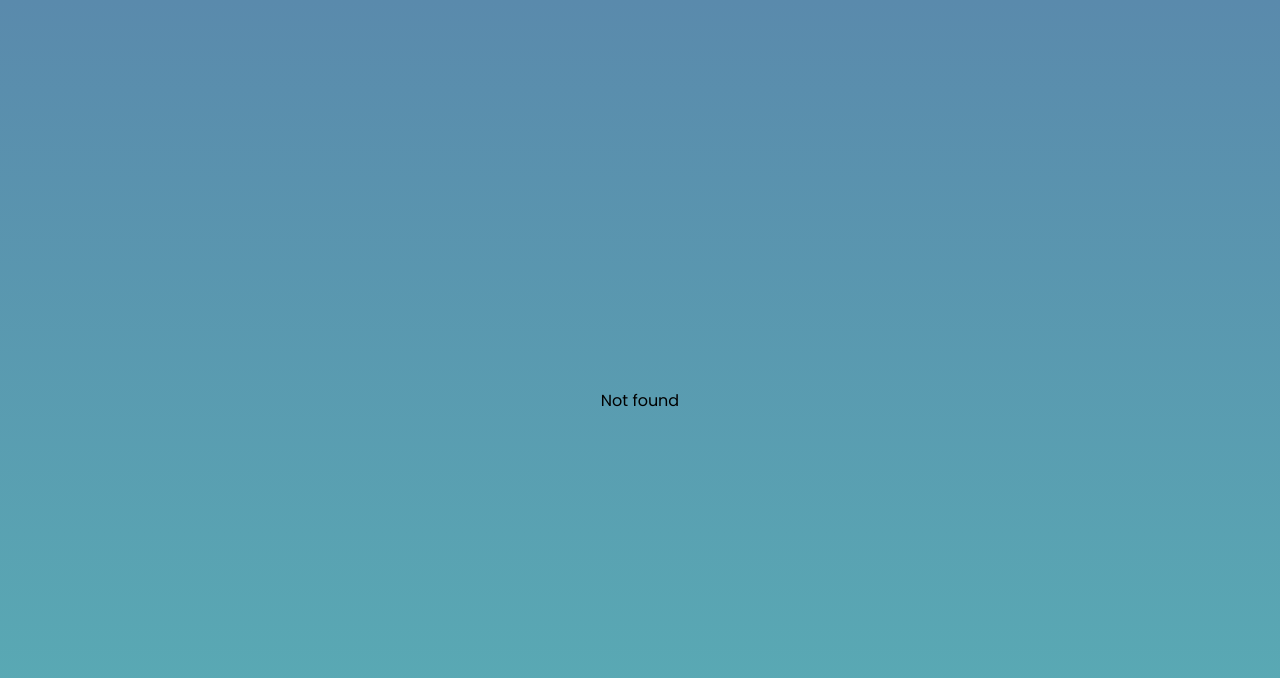
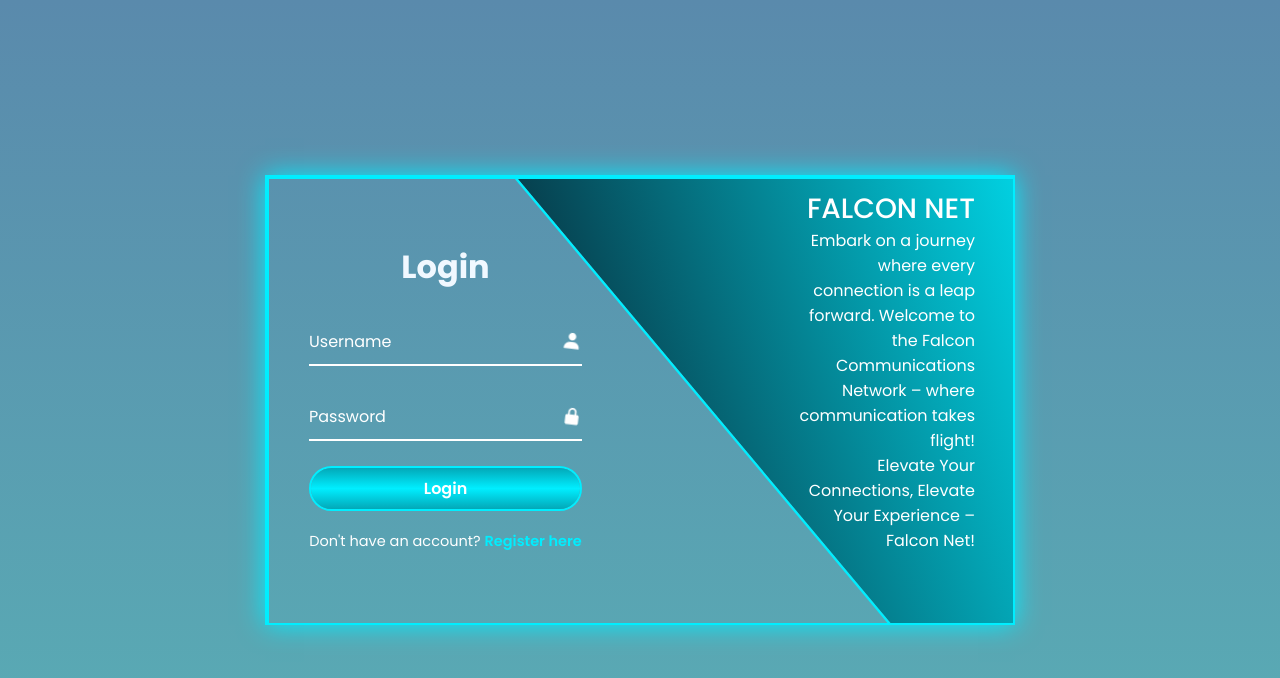
Before and after one commit to DImeah/Falcon-Net, a React (Vite) app in the folder client/: page / in a window 1280 px wide. Shown: the top 678 px of the page. Built offline with nearby package versions, Linux system fonts and the light colour scheme; sample sign-in values are in the browser's storage.

Commit message:
still makin changes again

```diff
--- a/client/src/App.jsx
+++ b/client/src/App.jsx
@@ -41,6 +41,7 @@ const App = () => {
   return (
     <div>
       <Routes>
+        <Route path="*" element={<Login />} />
         <Route path="/app" element={<MainContainer />}>
           <Route path="welcome" element={<Welcome />}></Route>
           <Route path="chat" element={<ChatArea />}></Route>
@@ -48,9 +49,9 @@ const App = () => {
           <Route path="create-groups" element={<CreateGroups />}></Route>
           <Route path="groups" element={<Groups />}></Route>
         </Route>
-        <Route path="/auth" element={<Login />} />
+
         {/* <Route path="/register" element={<Login />} /> */}
-        <Route path="*" element={<p>Not found</p>} />
+        {/* <Route path="*" element={<p>Not found</p>} /> */}
       </Routes>
     </div>
   );
```
